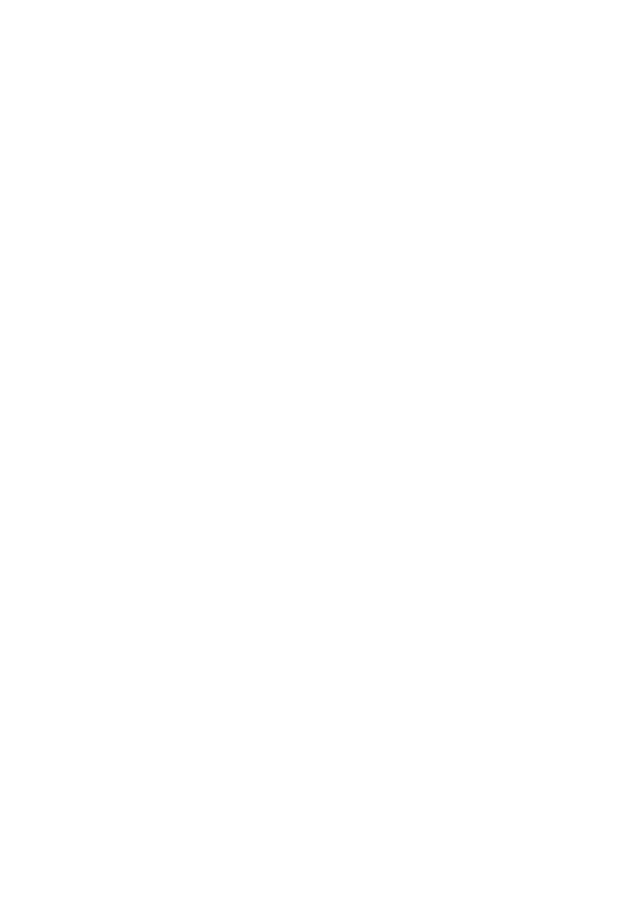
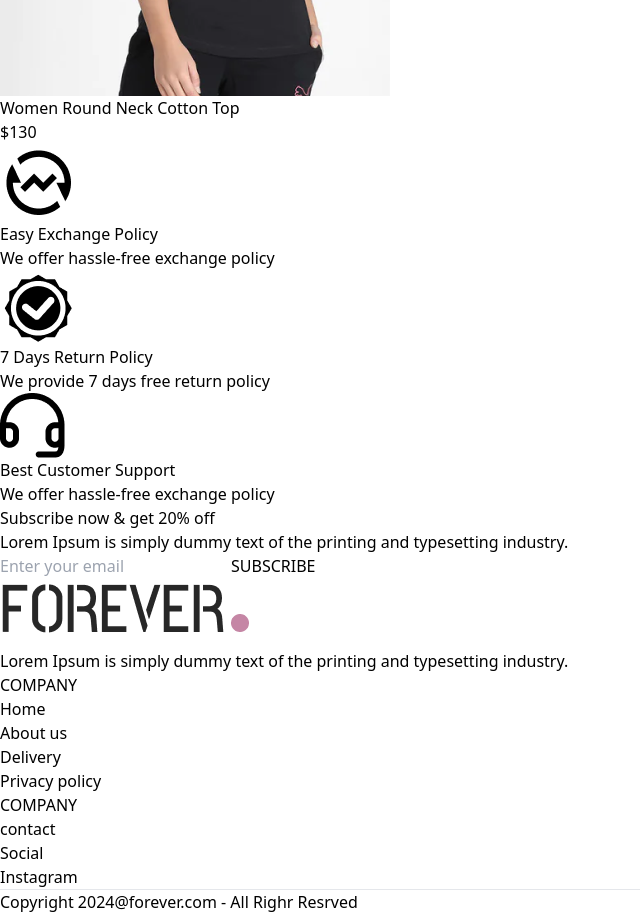
Before and after one commit to krunal-ar-panhal/vercel-eco-frontend, a React (Vite) app: page / in a window 1280 px wide. Shown: the part 9020-9934 px from the top of the page, without its empty margins (0-640 px from the left). Before the commit the page ends 6626 px from the top, so only its background shows below. Built offline with nearby package versions, Linux system fonts and the light colour scheme.

Commit message:
vest seller , footer, newsletter, our policy , page create kiye

```diff
--- a/src/App.jsx
+++ b/src/App.jsx
@@ -10,6 +10,7 @@ import Order from './Pages/Order'
 import PlaceOrder from './Pages/PlaceOrder'
 import Product from './Pages/Product'
 import Navbar from './Components/Navbar'
+import Footer from './Components/Footer'
 
 const App = () => {
   return (
@@ -27,6 +28,7 @@ const App = () => {
           <Route path='/place' element={<PlaceOrder/>}/>
           <Route path='/product/:productId' element={<Product/>}/>
         </Routes>
+        <Footer/>
       </div>
     </BrowserRouter>
   )
--- /dev/null
+++ b/src/Components/BestSeller.jsx
@@ -0,0 +1,40 @@
+import React, { useContext, useState, useEffect } from "react";
+import { ShopContext } from "../Context/ShopContext";
+import Title from "./Title";
+import ProductItem from "./ProductItem";
+
+const BestSeller = () => {
+  const { products } = useContext(ShopContext);
+  const [bestseller, setBestSeller] = useState([]);
+
+  useEffect(() => {
+    const bestProduct = products.filter((item) => item.bestseller);
+    setBestSeller(bestProduct.slice(0, 5));
+  }, [products]);
+
+  return (
+    <div className="my-10">
+      <div className="text-center text-3xl py-8">
+        <Title text1={"BEST"} text2={"SELLERS"} />
+        <p className="w-3/4 m-auto text-xs sm:text-sm md:text-base text-gray-600">
+          Lorem Ipsum is simply dummy text of the printing and typesetting
+          industry. Lorem Ipsum has been the industry's standard dummy text ever
+          since the 1500s.
+        </p>
+      </div>
+      <div className="grid grid-cols-2 sm:grid-cols-3 md:grid-cols-4 lg:grid-cols-5 gap-4 gap-y-6">
+        {bestseller.map((item, index) => (
+          <ProductItem
+            key={index}
+            id={item._id}
+            image={item.image}
+            name={item.name}
+            price={item.price}
+          />
+        ))}
+      </div>
+    </div>
+  );
+};
+
+export default BestSeller;
--- /dev/null
+++ b/src/Components/Footer.jsx
@@ -0,0 +1,39 @@
+import React from 'react';
+
+const Footer = () => {
+  return (
+    <div>
+      <div className='flex flex-col sm:grid grid-cols-[3fr_1fr_1fr] gap-14 my-10 mt-40 text-gray-600'>
+        <div>
+          <img src='./logo.png' className='mb-5 w-32' alt="Company Logo" />
+          <p className='w-full md:w-2/3'>
+            Lorem Ipsum is simply dummy text of the printing and typesetting industry.
+          </p>
+        </div>
+        <div>
+          <p className='text-xl font-medium mb-5'>COMPANY</p>
+          <ul className='flex flex-col gap-1'>
+            <li>Home</li>
+            <li>About us</li>
+            <li>Delivery</li>
+            <li>Privacy policy</li>
+          </ul>
+        </div>
+        <div>
+        <p className='text-xl font-medium mb-5'>COMPANY</p>
+          <ul className='flex flex-col gap-1'>
+            <li>contact</li>
+            <li>Social</li>
+            <li>Instagram</li>
+          </ul>
+        </div>
+      </div>
+      <div>
+        <hr />
+        <p className='py-5 text-sm text-center'>Copyright 2024@forever.com - All Righr Resrved</p>
+      </div>
+    </div>
+  );
+};
+
+export default Footer;
--- /dev/null
+++ b/src/Components/NewsLetterBox.jsx
@@ -0,0 +1,29 @@
+import React from 'react';
+
+const NewsletterBox = () => {
+  const onSubmitHandler = (event) => {
+    event.preventDefault();
+  };
+
+  return (
+    <div className='text-center'>
+      <p className='text-2xl font-medium text-gray-800'>Subscribe now & get 20% off</p>
+      <p className='text-gray-400 mt-3'>
+        Lorem Ipsum is simply dummy text of the printing and typesetting industry.
+      </p>
+      <form onSubmit={onSubmitHandler} className='w-full sm:w-1/2 flex items-center gap-3 mx-auto my-6 border pl-3'>
+        <input
+          className='w-full sm:flex-1 outline-none px-3 py-2'
+          type='email'
+          placeholder='Enter your email'
+          required
+        />
+        <button type='submit' className='bg-black text-white text-xs px-10 py-4'>
+          SUBSCRIBE
+        </button>
+      </form>
+    </div>
+  );
+};
+
+export default NewsletterBox;
--- /dev/null
+++ b/src/Components/OurPolicy.jsx
@@ -0,0 +1,25 @@
+import React from 'react';
+
+const OurPolicy = () => {
+  return (
+    <div className='flex flex-col sm:flex-row justify-around gap-12 sm:gap-2 text-center py-20 text-sm sm:text-sm md:text-base text-gray-700'>
+      <div>
+        <img src='./exchange_icon.png' className='w-12 m-auto mb-5' alt="Exchange Icon" />
+        <p className='font-semibold'>Easy Exchange Policy</p>
+        <p className='text-gray-400'>We offer hassle-free exchange policy</p>
+      </div>
+      <div>
+        <img src='./quality_icon.png' className='w-12 m-auto mb-5' alt="Quality Icon" />
+        <p className='font-semibold'>7 Days Return Policy</p>
+        <p className='text-gray-400'>We provide 7 days free return policy</p>
+      </div>
+      <div>
+        <img src='./support_img.png' className='w-12 m-auto mb-5' alt="Exchange Icon" />
+        <p className='font-semibold'>Best Customer Support</p>
+        <p className='text-gray-400'>We offer hassle-free exchange policy</p>
+      </div>
+    </div>
+  );
+};
+
+export default OurPolicy;
--- a/src/Pages/Home.jsx
+++ b/src/Pages/Home.jsx
@@ -1,12 +1,18 @@
 import React from 'react'
 import Hero from '../Components/Hero'
 import LatestCollection from '../Components/LatestCollection'
+import BestSeller from '../Components/BestSeller'
+import OurPolicy from '../Components/OurPolicy'
+import NewsletterBox from '../Components/NewsLetterBox'
 
 const Home = () => {
   return (
     <div>
       <Hero/>
       <LatestCollection/>
+      <BestSeller/>
+      <OurPolicy/>
+      <NewsletterBox/>
     </div>
   )
 }
--- a/src/index.css
+++ b/src/index.css
@@ -1,3 +1,10 @@
 @tailwind base;
 @tailwind components;
 @tailwind utilities;
+
+@media (max-width: 640px){
+    a.active{
+        background-color: black;
+        color: white;
+    }
+}
```
